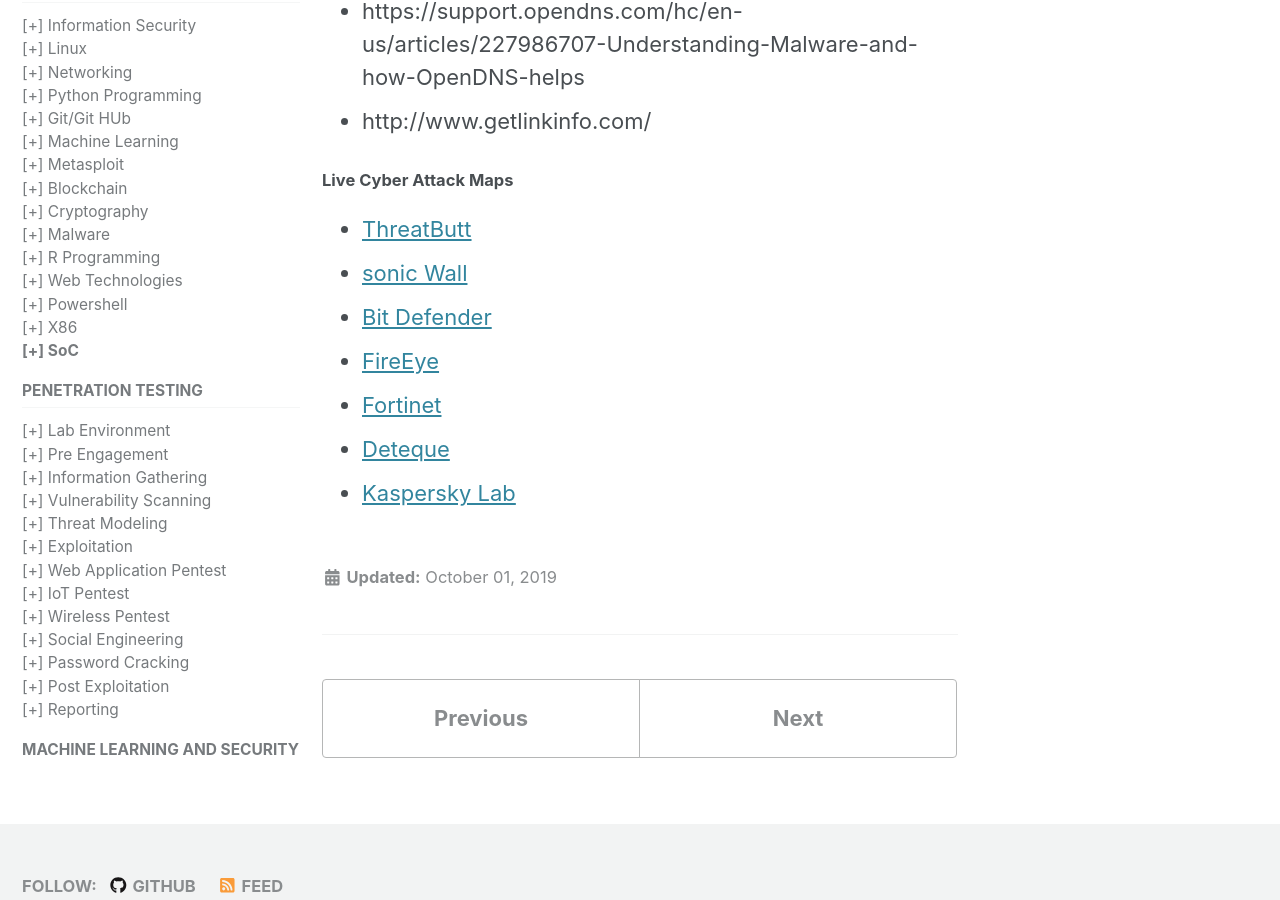
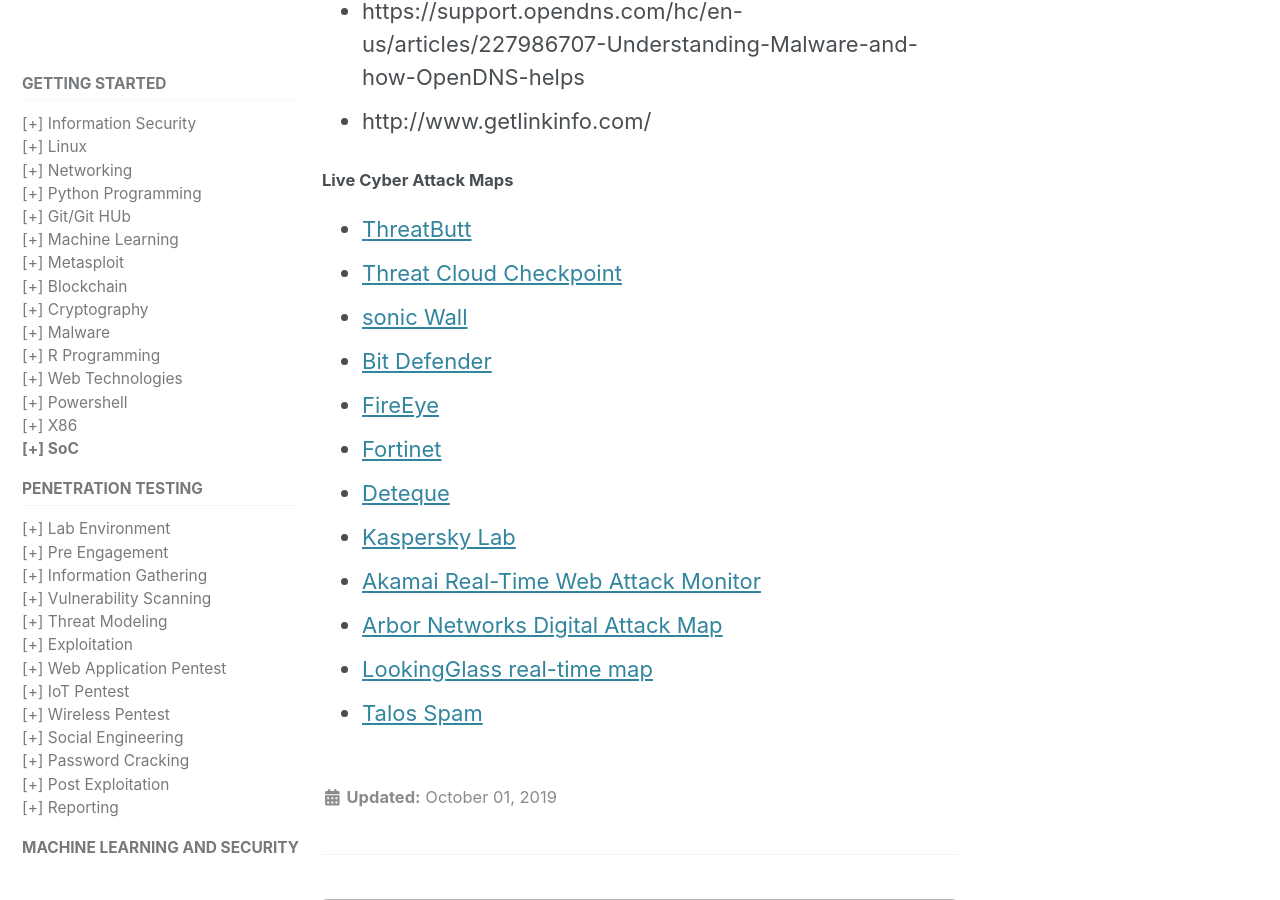
Before and after one commit to mohareti/cyberlab, a Jekyll site: the page built from _docs/15_SoC.md, in a window 1280 px wide and 900 px high, scrolled down 594 px. Built offline with Jekyll 4.4.1, drawn with Linux system fonts in a browser that asks for light colours; cached includes are drawn as plain includes; nearby versions of some CDN libraries.

Commit message:
Update 15_SoC.md

```diff
--- a/_docs/15_SoC.md
+++ b/_docs/15_SoC.md
@@ -18,9 +18,14 @@ toc: true
 
 #### Live Cyber Attack Maps
 - [ThreatButt](https://threatbutt.com/map/)
+- [Threat Cloud Checkpoint](https://threatmap.checkpoint.com/)
 - [sonic Wall](https://securitycenter.sonicwall.com/m/page/worldwide-attacks)
 - [Bit Defender](https://threatmap.bitdefender.com/)
 - [FireEye](https://www.fireeye.com/cyber-map/threat-map.html)
 - [Fortinet](https://threatmap.fortiguard.com/)
 - [Deteque](https://www.deteque.com/live-threat-map/)
 - [Kaspersky Lab](https://cybermap.kaspersky.com/)
+- [Akamai Real-Time Web Attack Monitor](https://www.akamai.com/es/es/resources/visualizing-akamai/real-time-web-monitor.jsp?tab=attacks&theme=dark)
+- [Arbor Networks Digital Attack Map](https://www.digitalattackmap.com/#anim=1&color=0&country=ALL&list=0&time=18168&view=map)
+- [LookingGlass real-time map](https://map.lookingglasscyber.com/)
+- [Talos Spam](https://talosintelligence.com/fullpage_maps/pulse)
```
